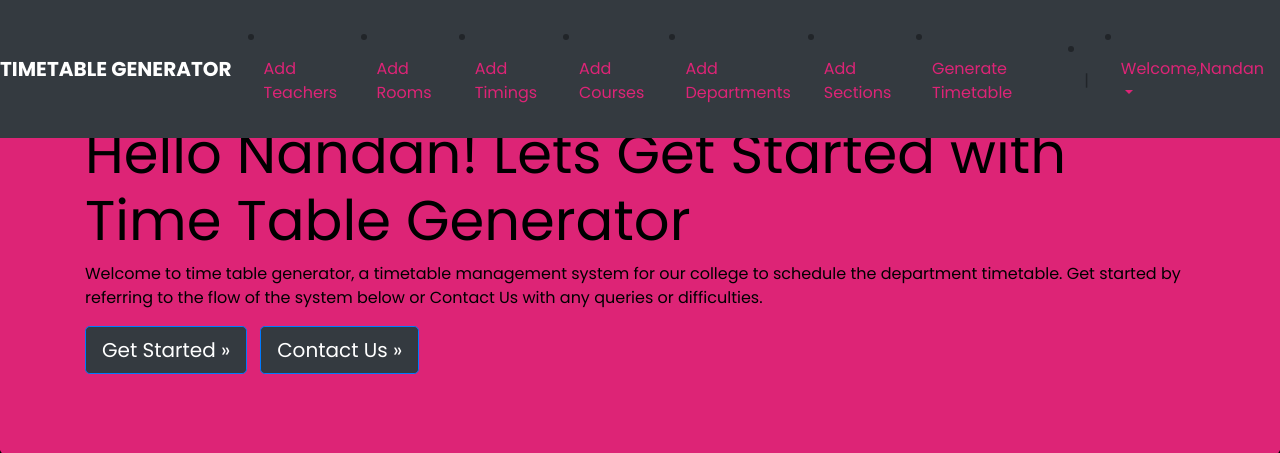
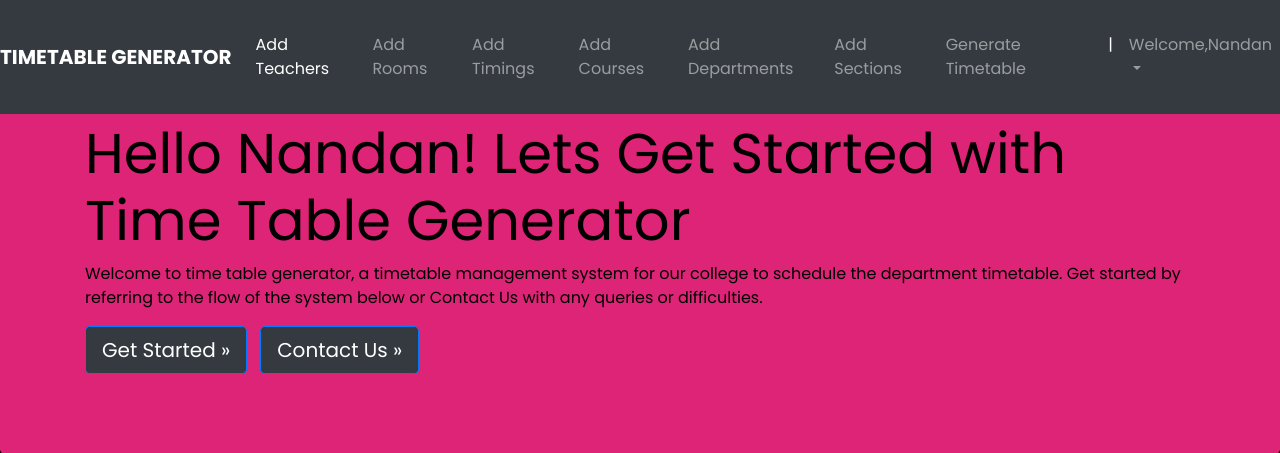
Before and after one commit to BhuvanKoduru/DBMS-Project, a Flask app: page /admin in a window 1280 px wide. Shown: the top 453 px of the page. Run offline with Flask 2, Linux system fonts and the light colour scheme; some libraries are stand-ins or nearby versions.

Commit message:
Update admin.html

```diff
--- a/templates/admin.html
+++ b/templates/admin.html
@@ -40,6 +40,7 @@ nav {
                     <span class="navbar-toggler-icon"></span>
                 </button>
                 <div class="collapse navbar-collapse" id="navbarCollapse">
+                  <ul class="navbar-nav ml-auto">
                   <li class="nav-item">
                   <a class="nav-link active" href="/addinstructors">Add Teachers</a>
               </li>
```
